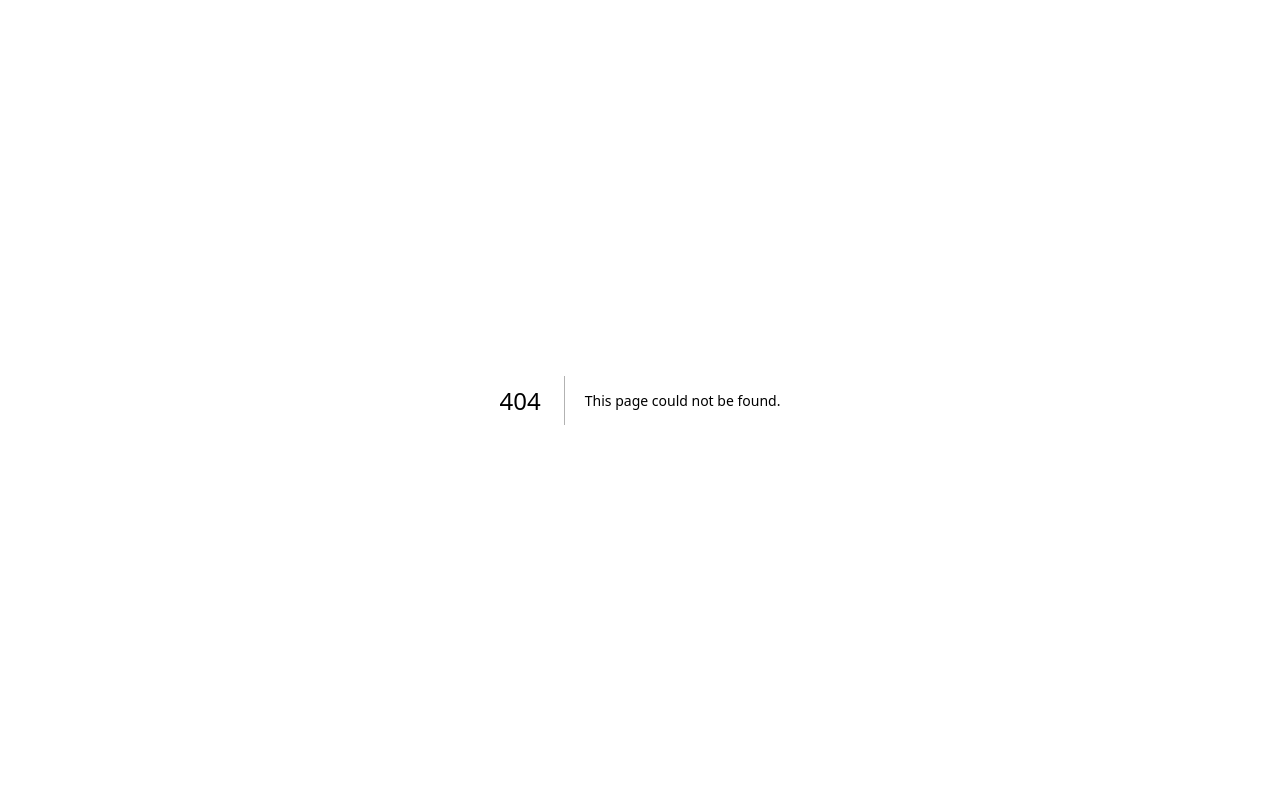
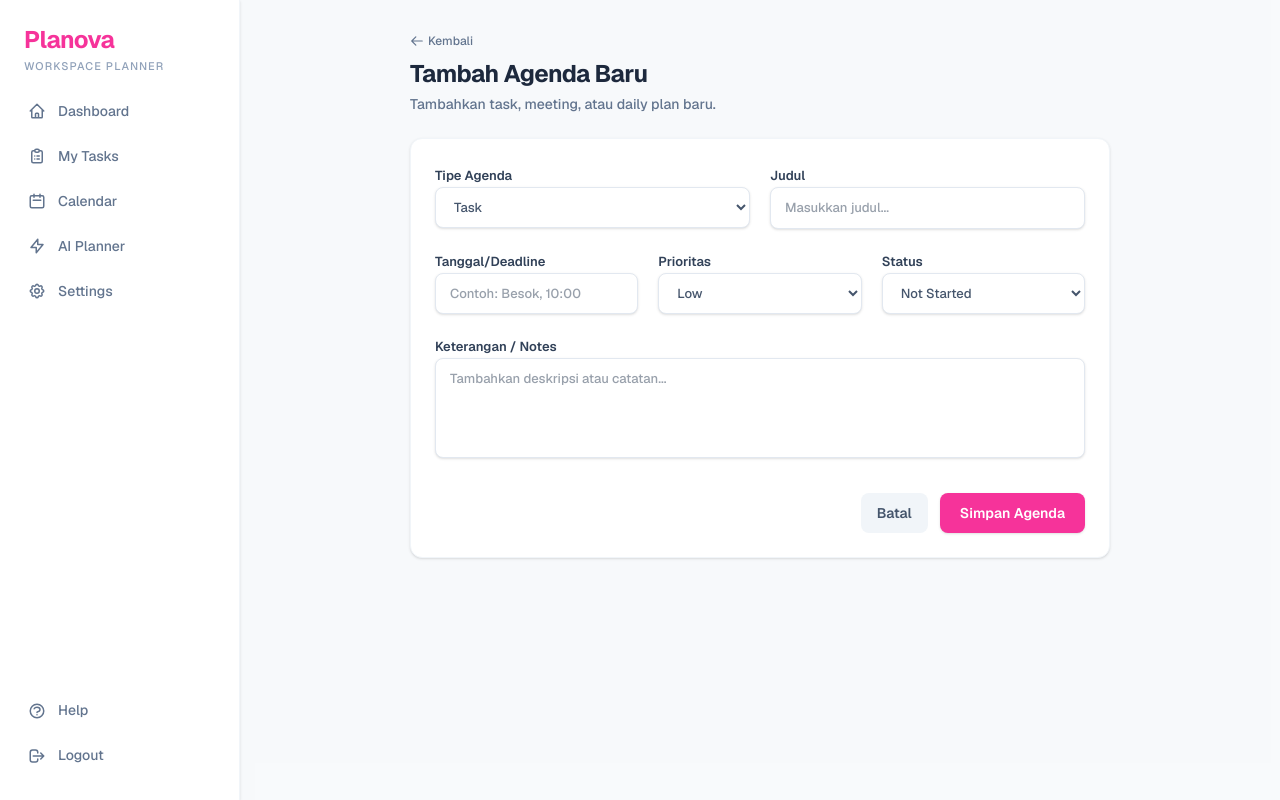
Before and after one commit to Ctiaqis/Planova, a Next.js app: page /add-task in a window 1280 px wide. Before the commit this address had no page. Built offline with nearby package versions, Linux system fonts and the light colour scheme.

Commit message:
feat: add manual task form

```diff
--- /dev/null
+++ b/src/app/add-task/page.tsx
@@ -0,0 +1,89 @@
+import Link from 'next/link';
+import { Sidebar } from '@/components/sidebar';
+
+export default function AddTask() {
+  return (
+    <div className="flex min-h-screen bg-slate-50/50">
+      <Sidebar />
+
+      <main className="flex-1 flex flex-col h-screen overflow-hidden">
+        <div className="flex-1 overflow-y-auto px-8 pb-12 pt-8">
+
+          <div className="max-w-[700px] mx-auto w-full">
+            <div className="mb-6">
+              <Link href="/my-tasks" className="text-[12px] font-medium text-slate-500 hover:text-pink-500 flex items-center gap-1 mb-2 transition-colors">
+                <svg xmlns="http://www.w3.org/2000/svg" width="14" height="14" fill="none" viewBox="0 0 24 24" stroke="currentColor" strokeWidth="2"><path strokeLinecap="round" strokeLinejoin="round" d="M10 19l-7-7m0 0l7-7m-7 7h18" /></svg>
+                Kembali
+              </Link>
+              <h1 className="text-2xl font-bold text-slate-800 tracking-tight">Tambah Agenda Baru</h1>
+              <p className="text-slate-500 mt-1 font-medium text-sm">Tambahkan task, meeting, atau daily plan baru.</p>
+            </div>
+
+            <div className="bg-white rounded-xl p-6 shadow-sm border border-slate-100">
+              <form className="space-y-5">
+
+                <div className="grid grid-cols-1 sm:grid-cols-2 gap-5">
+                  <div className="space-y-1.5">
+                    <label className="text-[13px] font-semibold text-slate-700">Tipe Agenda</label>
+                    <select className="w-full px-3.5 py-2.5 bg-white border border-slate-200 rounded-lg shadow-sm focus:outline-none focus:ring-2 focus:ring-pink-100 focus:border-pink-300 text-[13px] text-slate-600 font-medium">
+                      <option value="Task">Task</option>
+                      <option value="Meeting">Meeting</option>
+                      <option value="Daily">Daily Plan</option>
+                    </select>
+                  </div>
+
+                  <div className="space-y-1.5">
+                    <label className="text-[13px] font-semibold text-slate-700">Judul</label>
+                    <input type="text" placeholder="Masukkan judul..." className="w-full px-3.5 py-2.5 bg-white border border-slate-200 rounded-lg shadow-sm focus:outline-none focus:ring-2 focus:ring-pink-100 focus:border-pink-300 text-[13px] text-slate-700 font-medium" />
+                  </div>
+                </div>
+
+                <div className="grid grid-cols-1 sm:grid-cols-3 gap-5">
+                  <div className="space-y-1.5">
+                    <label className="text-[13px] font-semibold text-slate-700">Tanggal/Deadline</label>
+                    <input type="text" placeholder="Contoh: Besok, 10:00" className="w-full px-3.5 py-2.5 bg-white border border-slate-200 rounded-lg shadow-sm focus:outline-none focus:ring-2 focus:ring-pink-100 focus:border-pink-300 text-[13px] text-slate-700 font-medium" />
+                  </div>
+
+                  <div className="space-y-1.5">
+                    <label className="text-[13px] font-semibold text-slate-700">Prioritas</label>
+                    <select className="w-full px-3.5 py-2.5 bg-white border border-slate-200 rounded-lg shadow-sm focus:outline-none focus:ring-2 focus:ring-pink-100 focus:border-pink-300 text-[13px] text-slate-600 font-medium">
+                      <option value="Low">Low</option>
+                      <option value="Medium">Medium</option>
+                      <option value="High">High</option>
+                      <option value="Urgent">Urgent</option>
+                    </select>
+                  </div>
+
+                  <div className="space-y-1.5">
+                    <label className="text-[13px] font-semibold text-slate-700">Status</label>
+                    <select className="w-full px-3.5 py-2.5 bg-white border border-slate-200 rounded-lg shadow-sm focus:outline-none focus:ring-2 focus:ring-pink-100 focus:border-pink-300 text-[13px] text-slate-600 font-medium">
+                      <option value="Not Started">Not Started</option>
+                      <option value="Ongoing">Ongoing</option>
+                      <option value="Finished">Finished</option>
+                    </select>
+                  </div>
+                </div>
+
+                <div className="space-y-1.5">
+                  <label className="text-[13px] font-semibold text-slate-700">Keterangan / Notes</label>
+                  <textarea rows={4} placeholder="Tambahkan deskripsi atau catatan..." className="w-full px-3.5 py-2.5 bg-white border border-slate-200 rounded-lg shadow-sm focus:outline-none focus:ring-2 focus:ring-pink-100 focus:border-pink-300 text-[13px] text-slate-700 font-medium resize-none"></textarea>
+                </div>
+
+                <div className="pt-2 flex gap-3 justify-end">
+                  <Link href="/my-tasks" className="px-4 py-2.5 bg-slate-100 hover:bg-slate-200 text-slate-600 rounded-lg text-sm font-semibold transition-colors">
+                    Batal
+                  </Link>
+                  <button type="button" className="px-5 py-2.5 bg-pink-500 hover:bg-pink-600 text-white rounded-lg text-sm font-semibold shadow-sm transition-colors">
+                    Simpan Agenda
+                  </button>
+                </div>
+
+              </form>
+            </div>
+
+          </div>
+        </div>
+      </main>
+    </div>
+  );
+}
```
